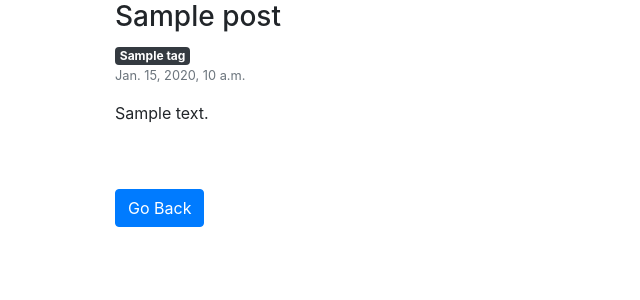
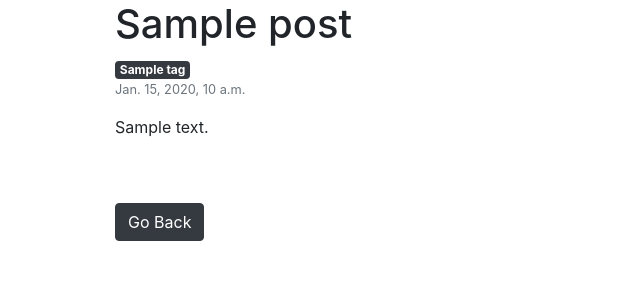
Before and after one commit to josephmads/jmsite, a Django app: a page that uses blog/templates/blog/detail.html in a window 1280 px wide. Shown: the part 66-366 px from the top of the page, without its empty margins (0-640 px from the left). Run offline with Django 4.2, Linux system fonts and the light colour scheme; tables that the repository leaves empty hold one stand-in row (values such as "Sample post"); some libraries are stand-ins or nearby versions.

Commit message:
change: buttons and detail title

```diff
--- a/blog/templates/blog/detail.html
+++ b/blog/templates/blog/detail.html
@@ -8,7 +8,7 @@
     <link rel="stylesheet" href="{% static 'css/codehilite.css' %}">
 
     <div class="container-sm">
-        <h3>{{ post.title }}</h3>
+        <h1>{{ post.title }}</h1>
         <div>
             {% for tag in post.tags.all %}
             <a href="{% url 'blog:tag' tag.id %}" class="badge text-white bg-dark">
@@ -19,7 +19,7 @@
         <p class="text-muted small">{{ post.published }}</p>
         <p class="word-wrap" style="width: 80rem;"> {{ post.text | to_markdown | safe }}</p>
         <br></br>
-        <a href="{% url 'blog:index' %}" class="btn btn-primary">Go Back</a>
+        <a href="{% url 'blog:index' %}" class="btn btn-dark">Go Back</a>
     </div>
 
 {% endblock content %}
--- a/blog/templates/blog/index.html
+++ b/blog/templates/blog/index.html
@@ -20,7 +20,7 @@
                     <h5 class="card-title">{{ post.title }}</h5>
                     <p class="card-text text-muted small">{{ post.published }}</p>
                     <p class="card-text">{{ post.text | to_markdown | safe | truncatechars:75 }}</p>
-                    <a href="{% url 'blog:detail' post.slug %}" class="btn btn-primary">Read More</a>
+                    <a href="{% url 'blog:detail' post.slug %}" class="btn btn-dark">Read More</a>
                 </div>
             </div>
             {% endfor %}
```
